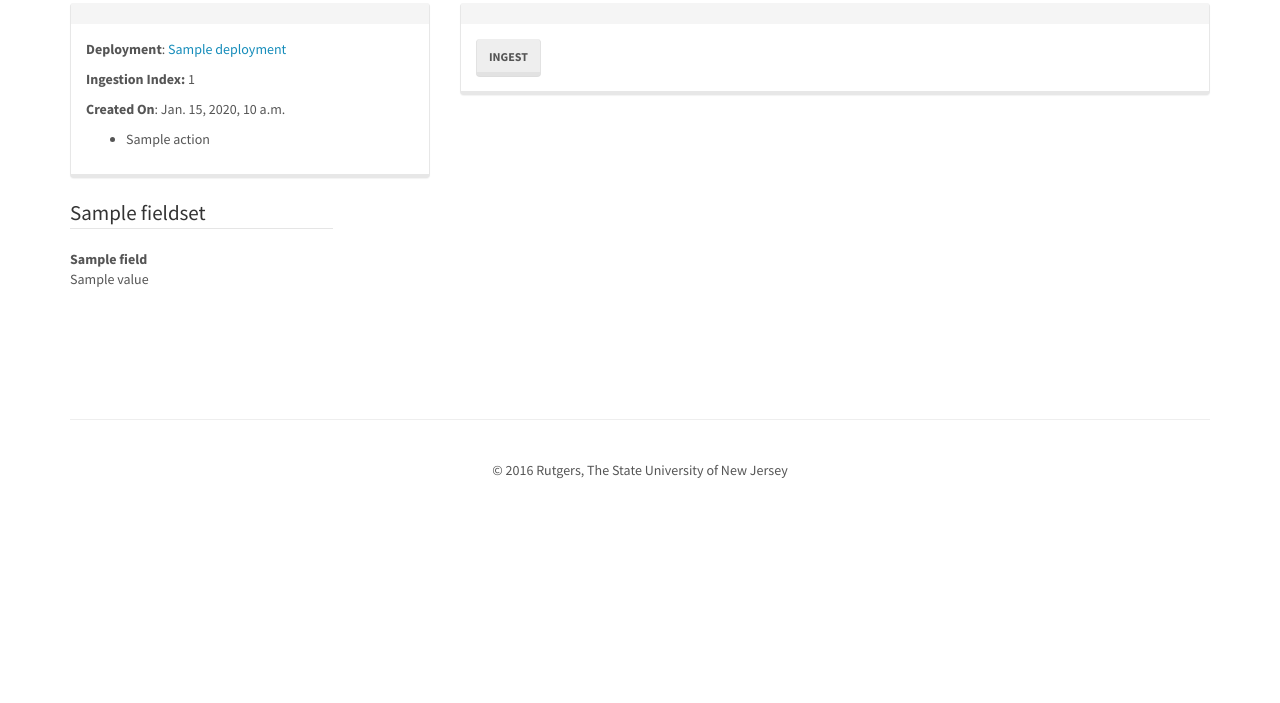
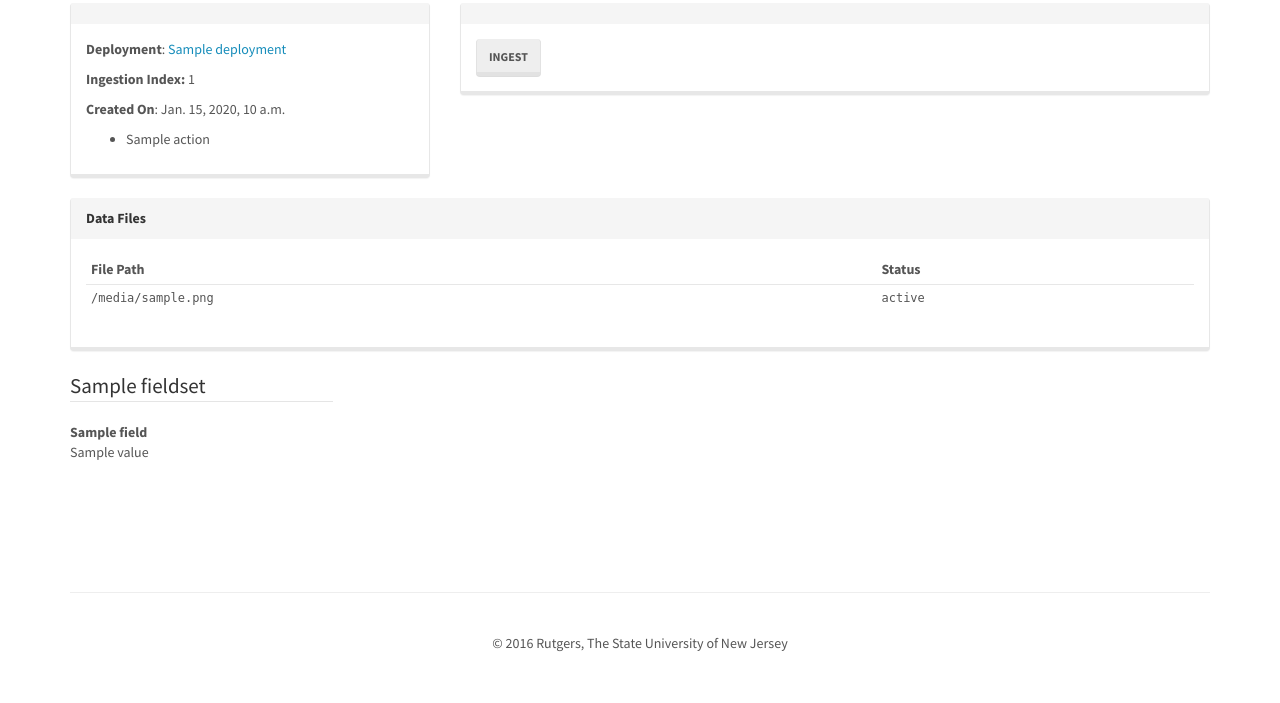
Before and after one commit to oceanobservatories/python-ingestion, a Django app: template www/src/deployments/templates/deployments/ingestion_detail.html in a window 1280 px wide. Shown: the part 147-850 px from the top of the page. Before the commit the page ends 626 px from the top, so only its background shows below. Run offline with Django 3.2, Linux system fonts and the light colour scheme; the template is opened without the code that fills it: most values are stand-ins (such as "Sample title", 1, 10 or a date in 2020); some libraries are stand-ins or nearby versions.

Commit message:
datafiles

```diff
--- a/www/src/deployments/templates/deployments/ingestion_detail.html
+++ b/www/src/deployments/templates/deployments/ingestion_detail.html
@@ -38,6 +38,37 @@
 	</div>
 </div>
 <div class="row">
+	<div class="col-md-12">
+		<div class="panel panel-default">
+			<div class="panel-heading">
+				<strong>Data Files</strong>
+			</div>
+			<div class="panel-body">
+				<table class="table table-condensed table-hover table-monospace table-detailed">
+					<thead>
+						<tr>
+							<th>File Path</th>
+							<th>Status</th>
+						</tr>
+					</thead>
+					<tbody>
+						{% for data_file in object.data_files.all %}
+							<tr class="main-row expand-row" data-target="#dataGroupDetail_{{ data_file.id }}" data-toggle="collapse" aria-expanded="false" aria-controls="dataFileDetail_{{ data_file.id }}">
+								<td>{{ data_file.file_path }}</td>
+								<td>{{ data_file.status }}</td>
+							</tr>
+							<tr class="collapse detail-row" id="dataFileDetail_{{ data_group.id }}">
+								<td colspan="4">Extra information</td>
+							</tr>
+						{% endfor %}
+					</tbody>
+				</table>
+			</div>
+		</div>
+	</div>
+</div>
+
+<div class="row">
 	{% for fieldset in object.configuration_fieldsets %}
 	<div class="col-md-3">
 		<fieldset>
```
